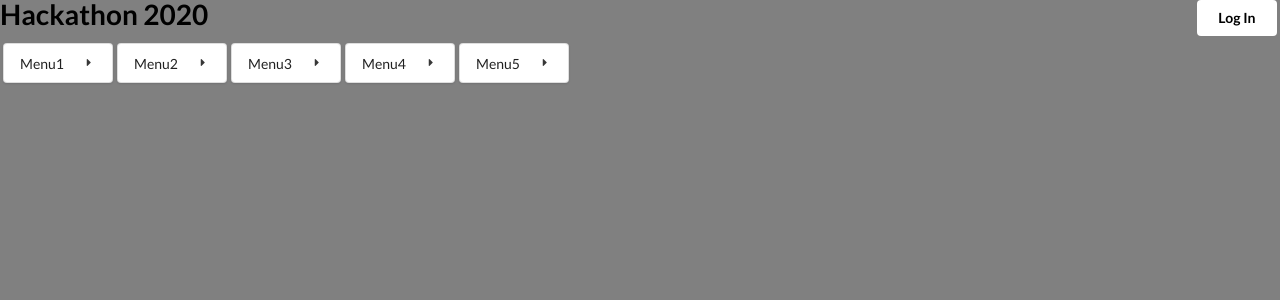
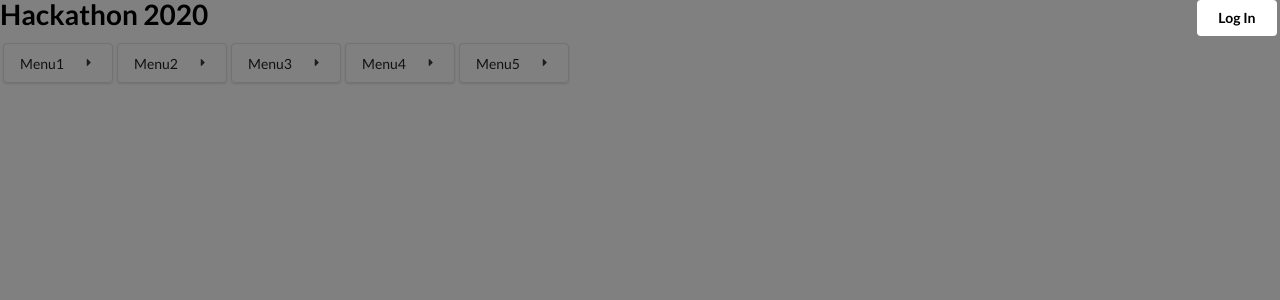
Before and after one commit to mnhegde/StarHacks2020, a Flask app: template Templates/layout.html in a window 1280 px wide. Shown: the top 300 px of the page. Run offline with Flask 2, Linux system fonts and the light colour scheme; the template is opened without the code that fills it, so the values that code supplies are empty.

Commit message:
another attempt to fix js-failed again

```diff
--- a/Templates/layout.html
+++ b/Templates/layout.html
@@ -3,9 +3,8 @@
 <head>
     <meta charset="UTF-8">
     <meta name="viewport" content="width=device-width, initial-scale=1.0">
-    <link rel ="stylesheet" href="https://cdnjs.cloudflare.com/ajax/libs/semantic-ui/2.4.1/semantic.css">
-    <script src="https://cdnjs.cloudflare.com/ajax/libs/semantic-ui/2.4.1/semantic.js"></script>
-   <script src="https://ajax.googleapis.com/ajax/libs/jquery/3.4.1/jquery.js"></script>
+    <link rel="stylesheet" href='https://cdn.jsdelivr.net/npm/semantic-ui@2.4.2/dist/semantic.min.css'>
+    <script src="https://cdn.jsdelivr.net/npm/semantic-ui@2.4.2/dist/semantic.js"></script>
     <title>Hackathon 2020</title>
     <style>
         body{
@@ -29,7 +28,7 @@
                 display: inline-block;
                 width: 110px;
                 height: 8px;
-                background-color: white;
+                background-color: transparent;
                 color: black;
             }
             td{
```
